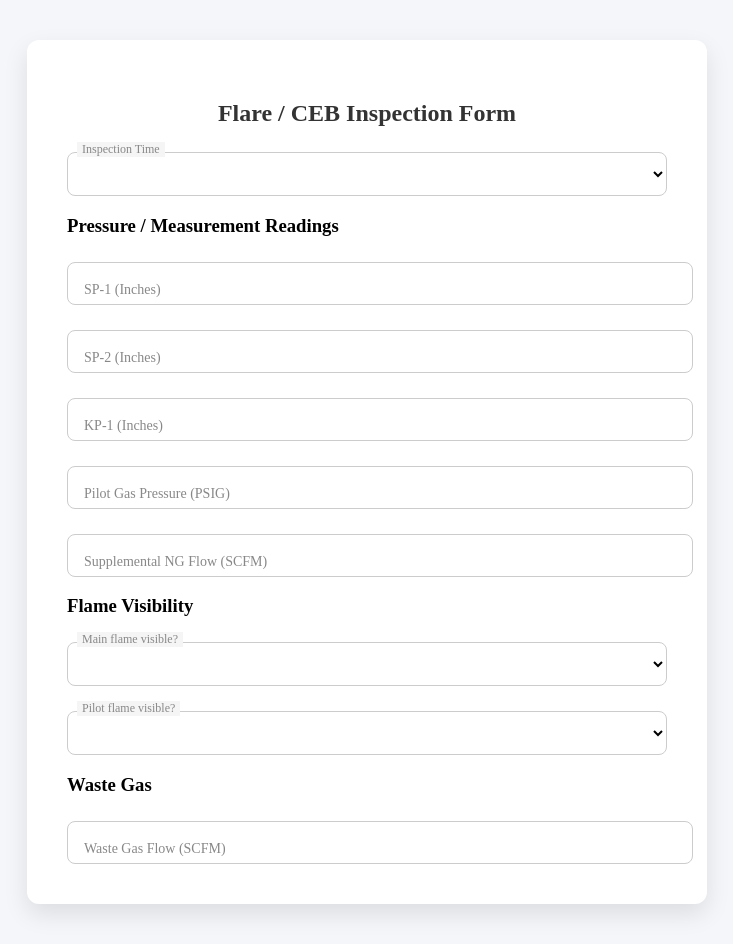
After one commit to MichalLoewenstein/STCH-Environmental-Inspections, a Flask app: template templates/CEB_Flare.html in a window 1280 px wide. The commit adds this page. Shown: the whole page, without its empty margins (273-1006 px from the left). Run offline with Flask 3, Linux system fonts and the light colour scheme; the template is opened without the code that fills it, so the values that code supplies are empty.

Commit message:
hold my updates

```diff
--- a/src/materials.json
+++ b/src/materials.json
@@ -6,5 +6,6 @@
     "techig",
     "paint ret",
     "re tyx",
-    "we yt"
+    "we yt",
+    "eh test"
 ]
--- /dev/null
+++ b/templates/CEB_Flare.html
@@ -0,0 +1,96 @@
+<!DOCTYPE html>
+<html>
+<head>
+    <meta charset="UTF-8">
+    <title>Flare Inspection Form</title>
+    <link rel="stylesheet" href="{{ url_for('static', filename='CSS/Formstyle.css') }}">
+</head>
+
+<body>
+
+<form method="POST">
+
+    <h2 class="form-title">Flare / CEB Inspection Form</h2>
+
+    <!-- ===================================================== -->
+    <!-- ✅ TIME SELECTION -->
+    <!-- ===================================================== -->
+    <div class="input-group">
+        <select name="inspection_time">
+            <option disabled selected hidden></option>
+            <option>04:00</option>
+            <option>10:00</option>
+            <option>16:00</option>
+            <option>22:00</option>
+        </select>
+        <label>Inspection Time</label>
+    </div>
+
+
+    <!-- ===================================================== -->
+    <!-- ✅ PRESSURE / MEASUREMENTS -->
+    <!-- ===================================================== -->
+
+    <h3>Pressure / Measurement Readings</h3>
+
+    <div class="input-group">
+        <input type="number" name="sp1" placeholder=" ">
+        <label>SP-1 (Inches)</label>
+    </div>
+
+    <div class="input-group">
+        <input type="number" name="sp2" placeholder=" ">
+        <label>SP-2 (Inches)</label>
+    </div>
+
+    <div class="input-group">
+        <input type="number" name="kp1" placeholder=" ">
+        <label>KP-1 (Inches)</label>
+    </div>
+
+    <div class="input-group">
+        <input type="number" name="pilot_gas_pressure" placeholder=" ">
+        <label>Pilot Gas Pressure (PSIG)</label>
+    </div>
+
+    <div class="input-group">
+        <input type="number" name="supplemental_ng_flow1" placeholder=" ">
+        <label>Supplemental NG Flow (SCFM)</label>
+    </div>
+
+
+    <!-- ===================================================== -->
+    <!-- ✅ FLAME VISIBILITY -->
+    <!-- ===================================================== -->
+
+    <h3>Flame Visibility</h3>
+
+    <div class="input-group">
+        <select name="main_flame_visible">
+            <option disabled selected hidden></option>
+            <option>Yes</option>
+            <option>No</option>
+        </select>
+        <label>Main flame visible?</label>
+    </div>
+
+    <div class="input-group">
+        <select name="pilot_flame_visible">
+            <option disabled selected hidden></option>
+            <option>Yes</option>
+            <option>No</option>
+        </select>
+        <label>Pilot flame visible?</label>
+    </div>
+
+
+    <!-- ===================================================== -->
+    <!-- ✅ WASTE GAS -->
+    <!-- ===================================================== -->
+
+    <h3>Waste Gas</h3>
+
+    <div class="input-group">
+        <input type="number" name="waste_gas_flow" placeholder=" ">
+        <label>Waste Gas Flow (SCFM)</label>
+    </div>
--- a/templates/PaintForm.html
+++ b/templates/PaintForm.html
@@ -16,7 +16,7 @@
         <p class="error">{{ error }}</p>
     {% endif %}
 
-    <h2 class="form-title">Work Log Form</h2>
+    <h2 class="form-title">Paint, Products & Sandblasting LOG</h2>
 
     <div class="input-group">
         <select name="company" required>
@@ -109,8 +109,8 @@
               <label>Unit</label>
         <select name="measure[]" required>
             <option value="" disabled selected>Select unit</option>
-            <option value="Gallons">Gallons</option>
-            <option value="Pounds">Pounds</option>
+            <option value="Gallons">GAL</option>
+            <option value="Pounds">LBS</option>
         </select>
 
 
```
Also changed, not shown: static/CSS/home.css (added, +48 -0 lines), templates/home.html (+2 -48 lines).
